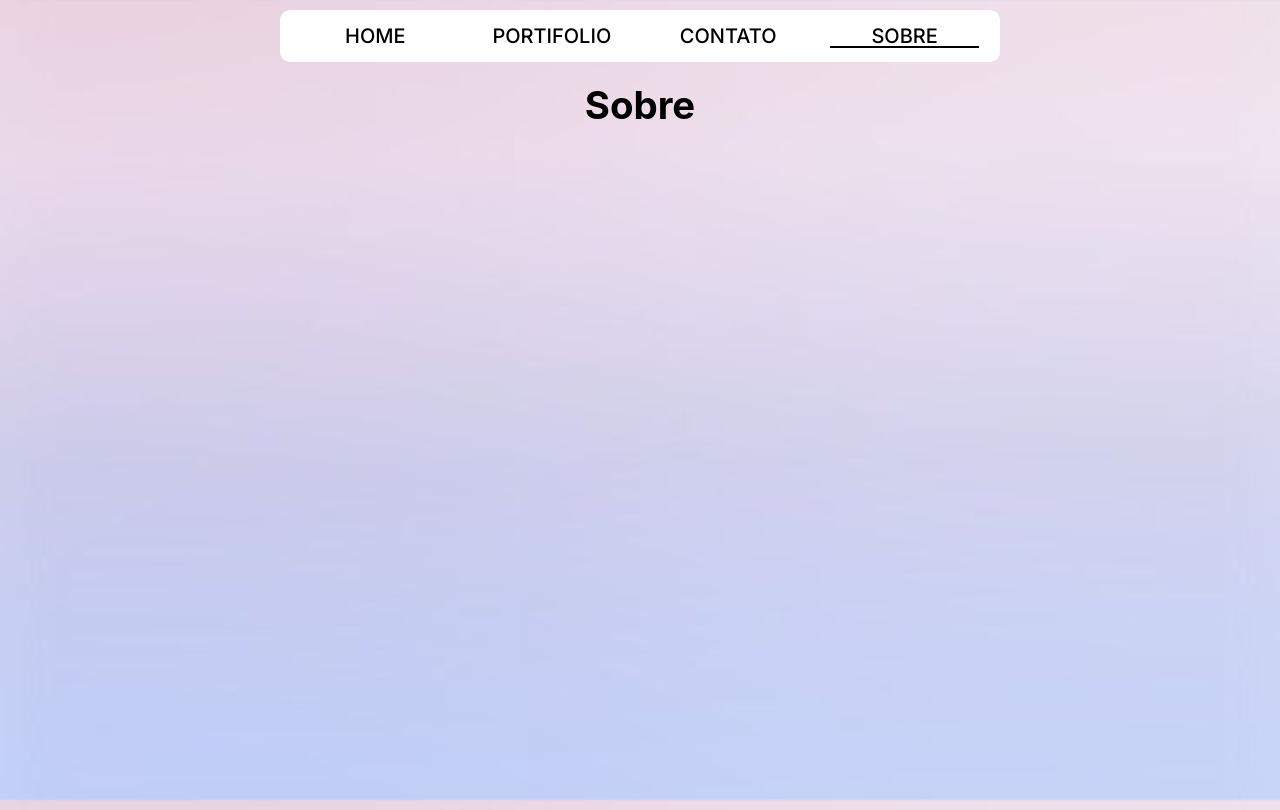
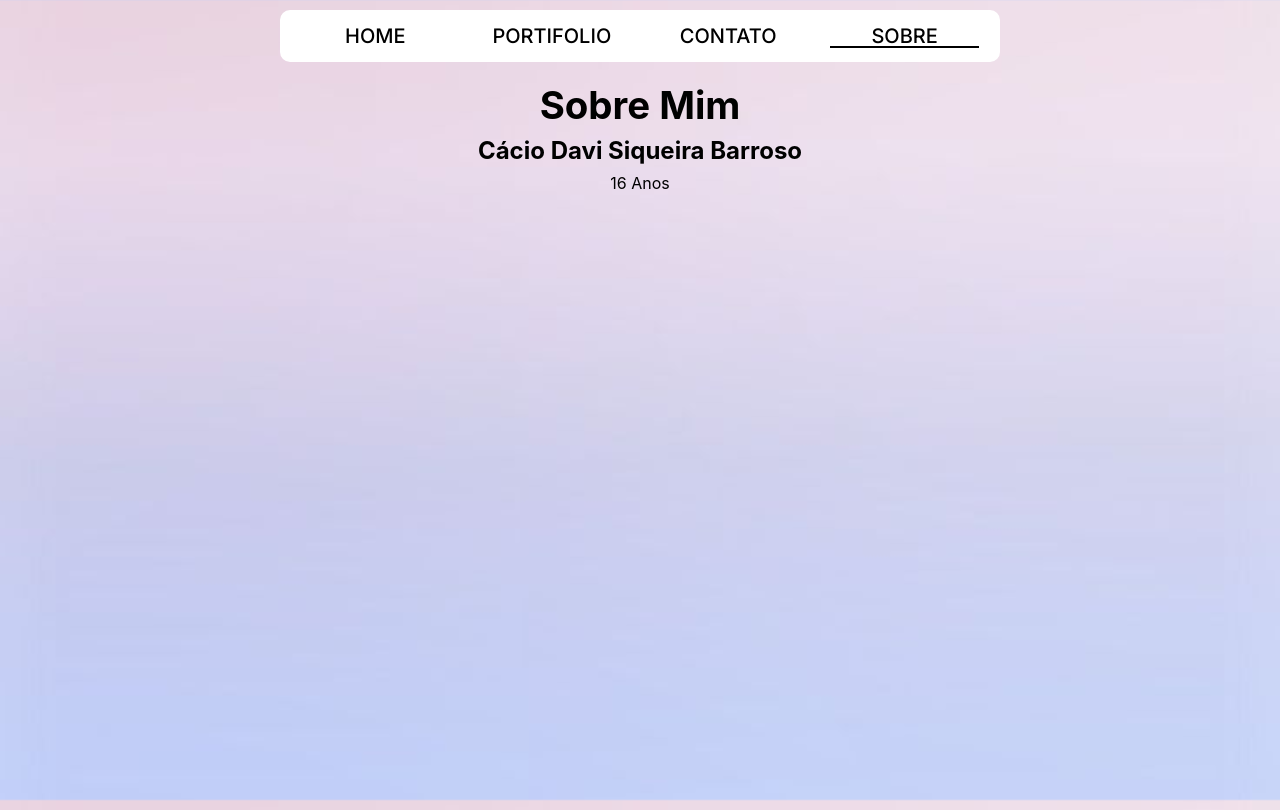
Before and after one commit to CacioDavi/Site-Portfolio, a React (Create React App) app: page /about in a window 1280 px wide. Built offline with nearby package versions, Linux system fonts and the light colour scheme; a web font is replaced by a local one.

Commit message:
add Sobre e pequenas alterações

```diff
--- a/src/Components/CSS/Btn.css
+++ b/src/Components/CSS/Btn.css
@@ -50,8 +50,8 @@
 }
 
 .btn_type1 span ion-icon{
-    --icon-buttontype-1-scale: 3vw;
-    --icon-buttontype-1-pos: -2.5px;
+    --icon-buttontype-1-scale: 2.5vw;
+    --icon-buttontype-1-pos: -1.5px;
 
     display: inline-block;
     position: absolute;
--- a/src/Components/Components/Pages/Sobre.js
+++ b/src/Components/Components/Pages/Sobre.js
@@ -2,13 +2,15 @@ import MenuButtons from "../MenuButtons"
 
 function Sobre() {
     return (
-        <div>
+<div>
     <MenuButtons desativar="Sobre"/>
 
     <div style={{padding: "8vh 0 0"}}>
-        <h1>Sobre</h1>
+        <h1>Sobre Mim</h1>
+        <h2>Cácio Davi Siqueira Barroso</h2>
+        <p>16 Anos</p>
     </div>
-        </div>
+</div>
     )
 }
 
```
